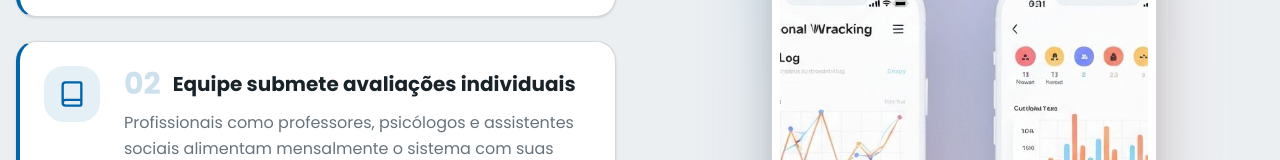
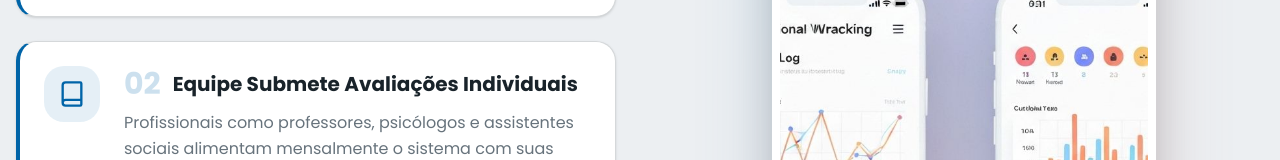
Before and after one commit to GabrielMatiasn10/Vozes-escolar, a Next.js app: page / in a window 1280 px wide. Shown: the part 2138-2298 px from the top of the page. Built offline with nearby package versions, Linux system fonts and the light colour scheme.

Commit message:
mudando letras

```diff
--- a/components/how-it-works-section.tsx
+++ b/components/how-it-works-section.tsx
@@ -16,7 +16,7 @@ export function HowItWorksSection() {
     {
       icon: Book,
       number: "02",
-      title: "Equipe submete avaliações individuais",
+      title: "Equipe Submete Avaliações Individuais",
       description:
         "Profissionais como professores, psicólogos e assistentes sociais alimentam mensalmente o sistema com suas avaliações gerais sobre os alunos",
     },
```
